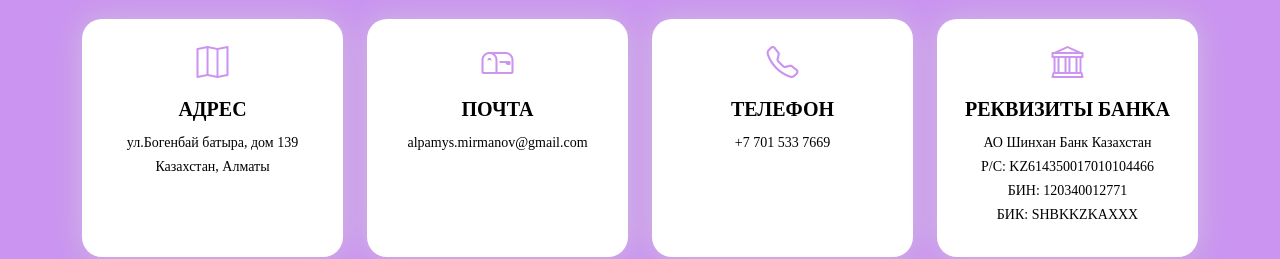
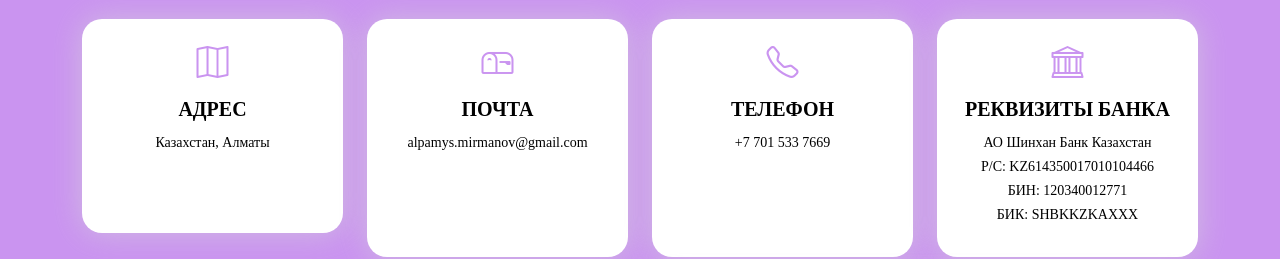
Before and after one commit to kamasaky/msks, a plain HTML site: page index.html in a window 1280 px wide. Shown: the part 3680-3939 px from the top of the page. Drawn offline with Linux system fonts and the light colour scheme.

Commit message:
Update index.html

```diff
--- a/index.html
+++ b/index.html
@@ -199,7 +199,6 @@
         <div class="info-box mb-4">
           <i class="bi bi-map"></i></i>
           <h3>АДРЕС</h3>
-          <p>ул.Богенбай батыра, дом 139</p>
           <p>Казахстан, Алматы</p>
           <br><br>
 
```
